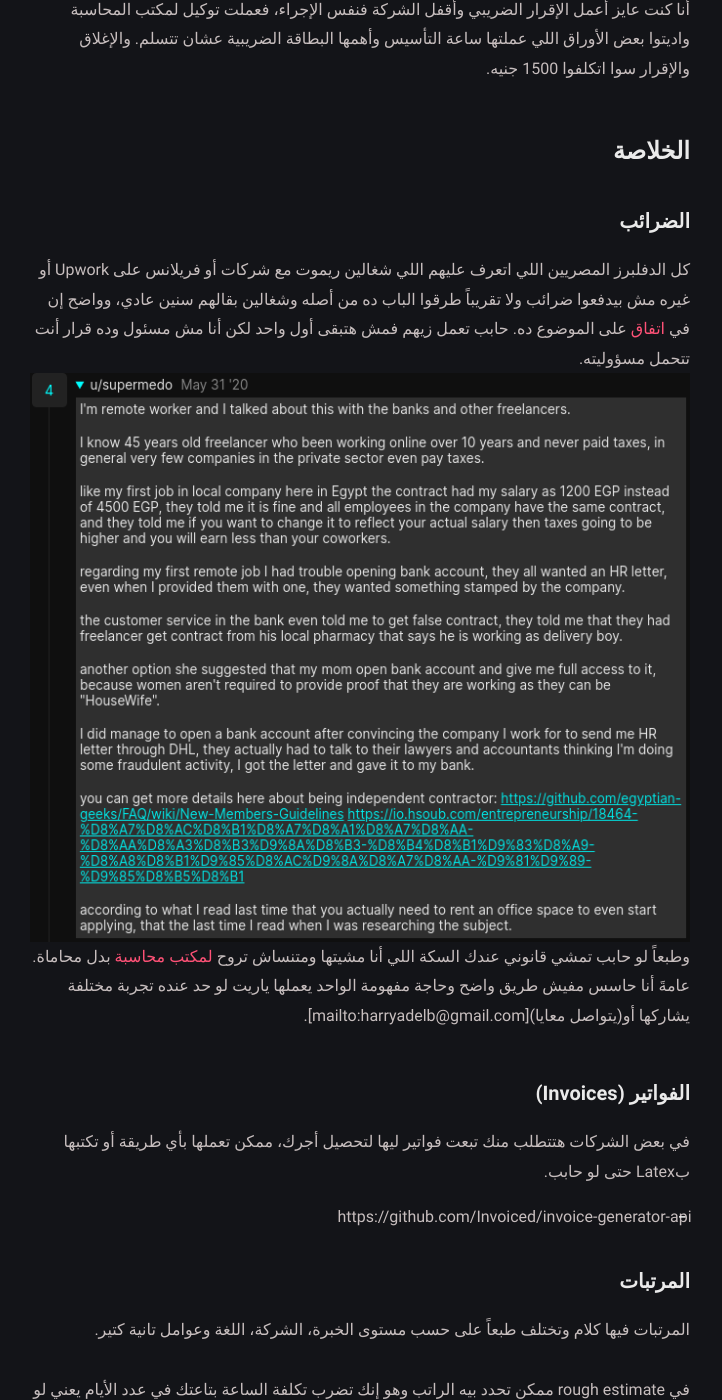
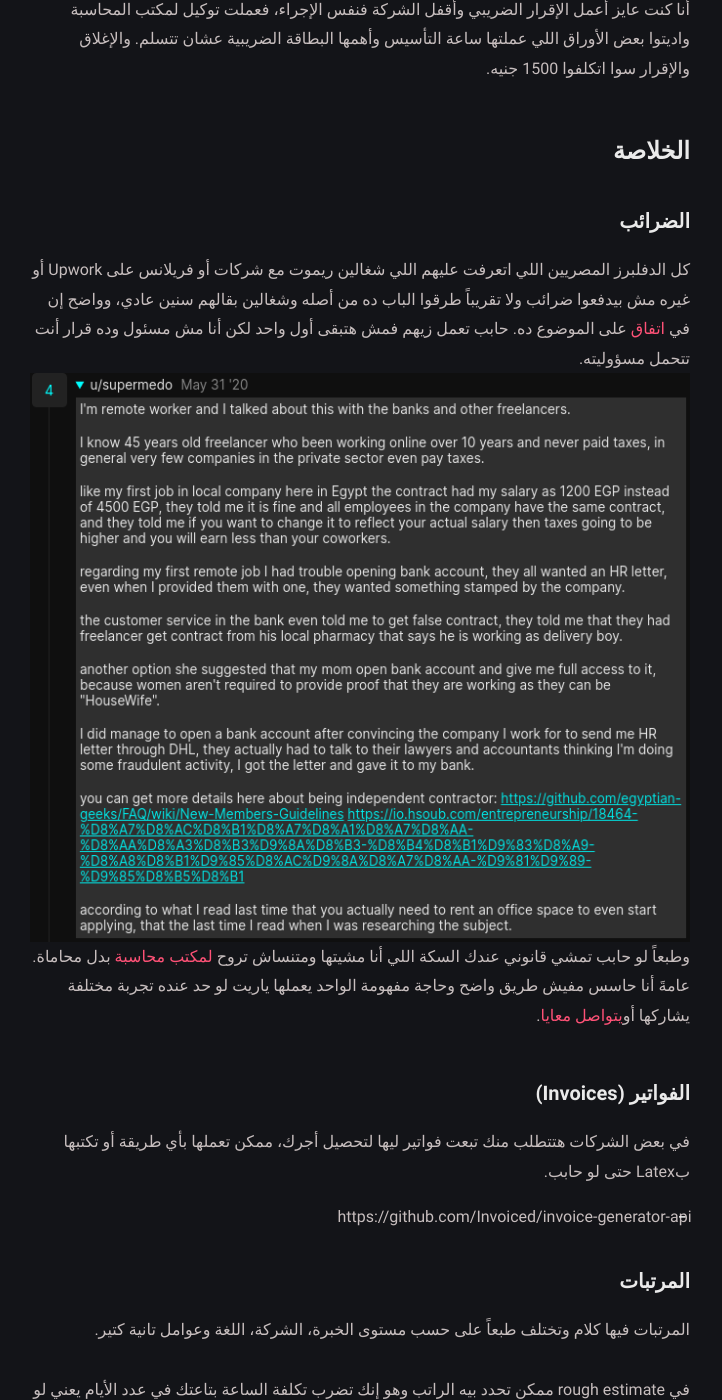
Before and after one commit to harryadel/harryadel.github.io, a Jekyll site: the page built from _posts/remote-work/2021-9-8-remote-work.md, in a window 1280 px wide and 1400 px high, scrolled down 4292 px. Shown: the whole window, without its empty margins (280-1002 px from the left). Built offline with Jekyll 4.4.1, drawn with Linux system fonts in a browser that asks for light colours; some of the changed text lies outside the part shown.

Commit message:
Fix typos

```diff
--- a/_posts/remote-work/2021-9-8-remote-work.md
+++ b/_posts/remote-work/2021-9-8-remote-work.md
@@ -72,9 +72,9 @@
 
 #### الضرائب
 
-كل الدفلبرز المصريين اللي اتعرف عليهم اللي شغالين ريموت مع شركات أو فريلانس على Upwork أو غيره مش بيدفعوا ضرائب ولا تقريباً طرقوا الباب ده من أصله وشغالين بقالهم سنين عادي، وواضح إن في [اتفاق](https://www.reddit.com/r/Egypt/comments/gtuki0/taxes_and_tins_for_freelancers/fsescci/?context=3) على الموضوع ده. حابب تعمل زيهم فمش هتبقى أول واحد لكن أنا مش مسئول وده قرار أنت تتحمل مسؤوليته.
+كل الدفلبرز المصريين اللي اتعرفت عليهم اللي شغالين ريموت مع شركات أو فريلانس على Upwork أو غيره مش بيدفعوا ضرائب ولا تقريباً طرقوا الباب ده من أصله وشغالين بقالهم سنين عادي، وواضح إن في [اتفاق](https://www.reddit.com/r/Egypt/comments/gtuki0/taxes_and_tins_for_freelancers/fsescci/?context=3) على الموضوع ده. حابب تعمل زيهم فمش هتبقى أول واحد لكن أنا مش مسئول وده قرار أنت تتحمل مسؤوليته.
 ![Reddit Answer](/assets/img/reddit_answer.png)
- وطبعاً لو حابب تمشي قانوني عندك السكة اللي أنا مشيتها ومتنساش تروح [لمكتب محاسبة](#الإغلاق) بدل محاماة. عامةَ أنا حاسس مفيش طريق واضح وحاجة مفهومة الواحد يعملها ياريت لو حد عنده تجربة مختلفة يشاركها أو(يتواصل معايا)[mailto:harryadelb@gmail.com].
+ وطبعاً لو حابب تمشي قانوني عندك السكة اللي أنا مشيتها ومتنساش تروح [لمكتب محاسبة](#الإغلاق) بدل محاماة. عامةَ أنا حاسس مفيش طريق واضح وحاجة مفهومة الواحد يعملها ياريت لو حد عنده تجربة مختلفة يشاركها أو[يتواصل معايا](mailto:harryadelb@gmail.com).
 
 #### الفواتير (Invoices)
 في بعض الشركات هتتطلب منك تبعت فواتير ليها لتحصيل أجرك، ممكن تعملها بأي طريقة أو تكتبها بLatex حتى لو حابب.
```
Also changed, not shown: other parts of _posts/remote-work/2021-9-8-remote-work.md (+1 -1 lines).
